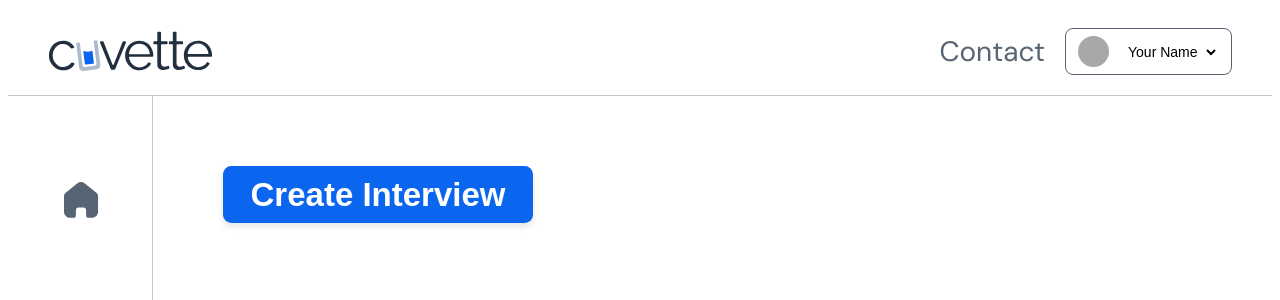
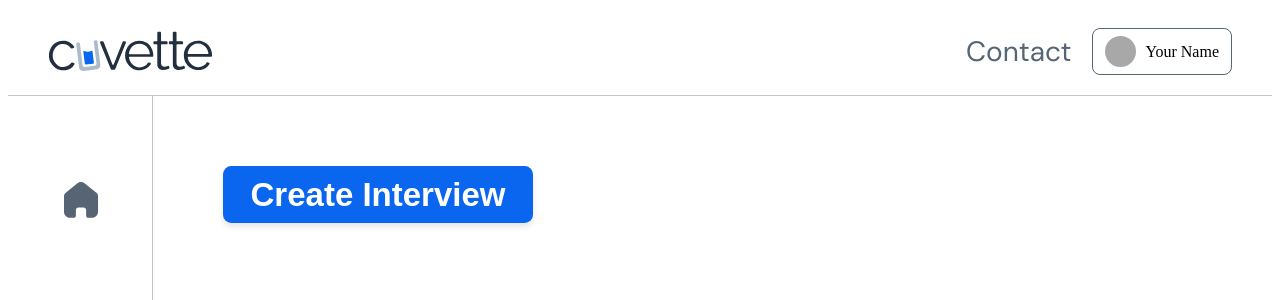
Before and after one commit to yashjain0827/react-jon-board, a React (Create React App) app: page /dashboard in a window 1280 px wide. Shown: the top 300 px of the page. Built offline with nearby package versions, Linux system fonts and the light colour scheme.

Commit message:
done with logout

```diff
--- a/src/components/Header.js
+++ b/src/components/Header.js
@@ -1,6 +1,38 @@
-import React from "react";
 import logo from "../img/cuvette.svg";
+import React, { useState, useEffect } from "react";
+
 const Header = () => {
+  const [showDropdown, setShowDropdown] = useState(false);
+  const [username, setUsername] = useState("");
+
+  useEffect(() => {
+    const storedName = localStorage.getItem("name");
+    setUsername(storedName || "Your Name");
+  }, []);
+
+  const handleDropdownClick = () => {
+    setShowDropdown(!showDropdown);
+  };
+
+  const handleLogout = async () => {
+    const token = localStorage.getItem("token");
+
+    try {
+      await fetch("http://localhost:5000/auth/logout", {
+        method: "GET",
+        headers: {
+          Authorization: `Bearer ${token}`,
+        },
+      });
+      localStorage.removeItem("name");
+      localStorage.removeItem("token");
+
+      window.location.href = "/";
+    } catch (error) {
+      console.error("Logout failed", error);
+    }
+  };
+
   return (
     <header style={styles.header}>
       <div style={styles.logoSection}>
@@ -18,13 +50,16 @@ const Header = () => {
         >
           Contact
         </span>
-        <div style={styles.user}>
+        <div style={styles.user} onClick={handleDropdownClick}>
           <div style={styles.userCircle}></div>
-          <select style={styles.dropdown}>
-            <option value="your-name" style={styles.option}>
-              Your Name
-            </option>
-          </select>
+          <div style={styles.username}>{username}</div>
+          {showDropdown && (
+            <div style={styles.dropdownMenu}>
+              <div onClick={handleLogout} style={styles.logoutOption}>
+                Logout
+              </div>
+            </div>
+          )}
         </div>
       </div>
     </header>
@@ -88,6 +123,24 @@ const styles = {
     textAlign: "left",
     color: "#6A6A6A",
   },
+  dropdownMenu: {
+    position: "absolute",
+    backgroundColor: "#fff",
+    boxShadow: "0 2px 10px rgba(0,0,0,0.1)",
+    borderRadius: "5px",
+    marginTop: "10px",
+  },
+  logoutOption: {
+    padding: "15px 50px",
+    cursor: "pointer",
+    color: "#fff",
+    backgroundColor: "#0B66EF",
+    border: "none",
+    borderRadius: "8.32px",
+    cursor: "pointer",
+    fontSize: "16px",
+    boxShadow: "0 4px 6px rgba(0, 0, 0, 0.1)",
+  },
 };
 
 export default Header;
--- a/src/components/SignupForm.js
+++ b/src/components/SignupForm.js
@@ -60,11 +60,12 @@ const SignupForm = () => {
           "http://localhost:5000/auth/signup",
           formData
         );
-        console.log("🚀 ~ handleSubmit ~ signupResponse:", signupResponse);
 
         if (signupResponse.data) {
-          const token = signupResponse.data.token;
+          const token = signupResponse?.data?.token;
+          const name = signupResponse?.data?.company?.name;
           localStorage.setItem("token", token);
+          localStorage.setItem("name", name);
 
           const headers = {
             Authorization: `Bearer ${token}`,
```
